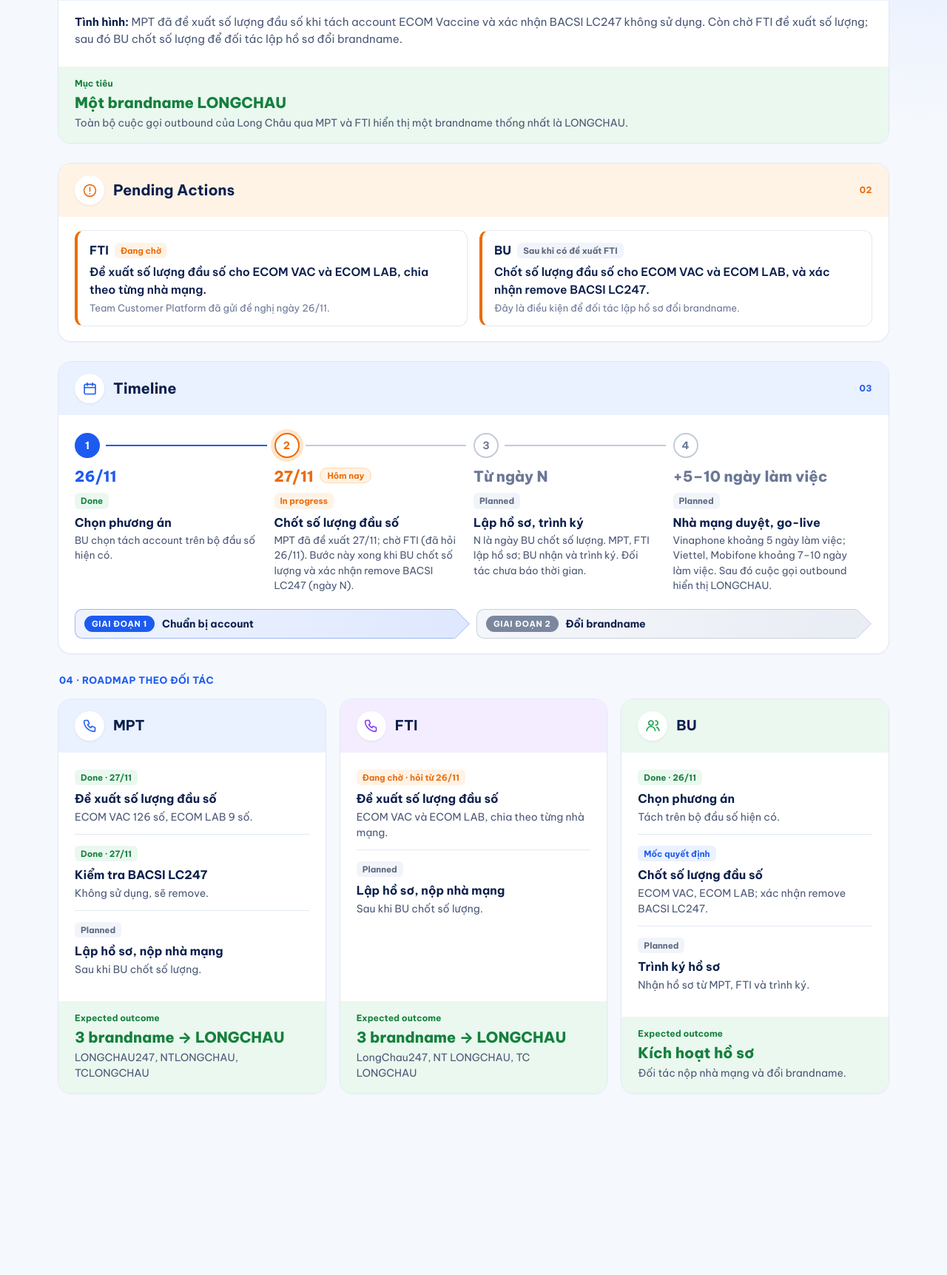
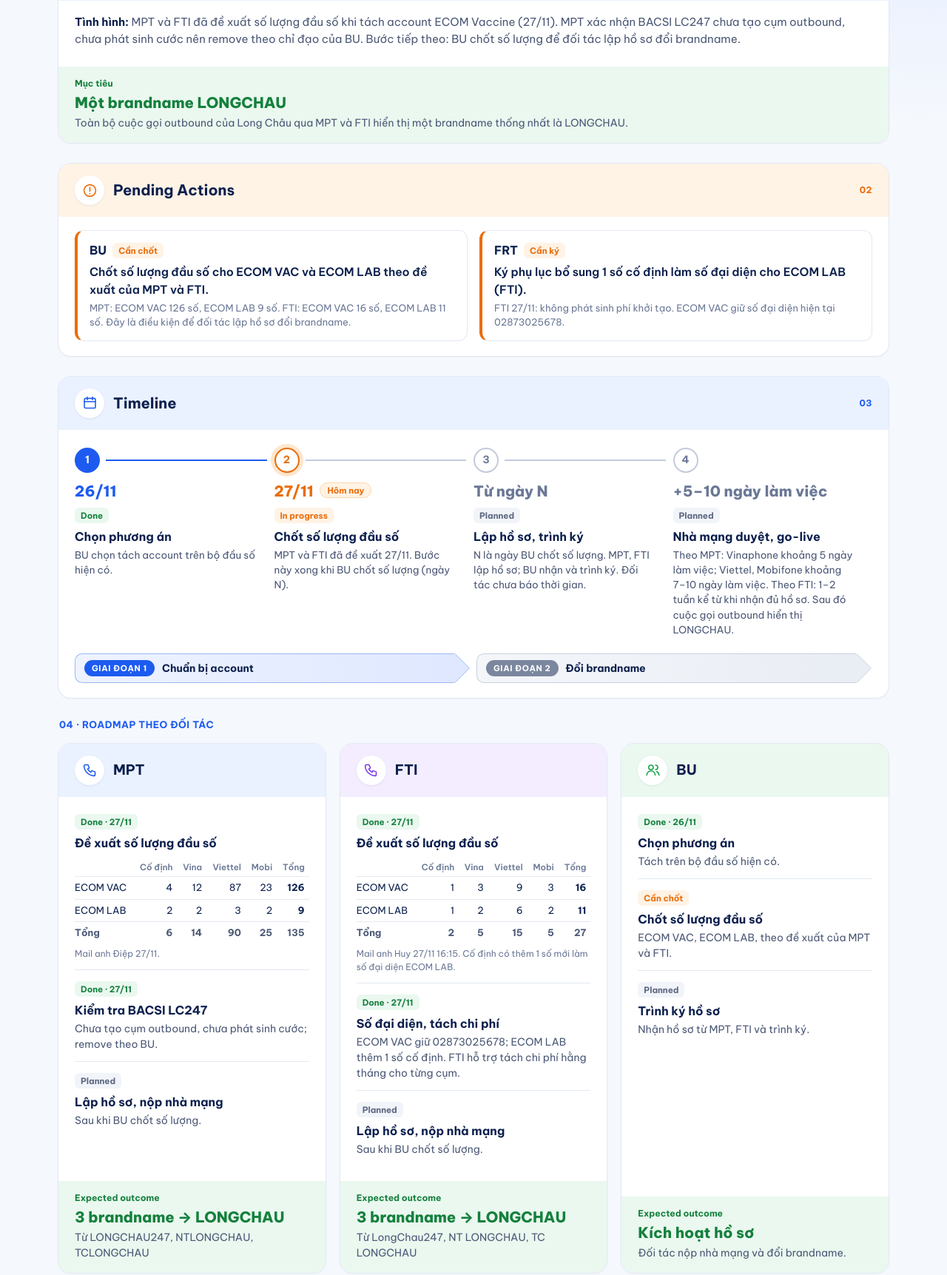
Before and after one commit to brandname-sync/brandname-sync.github.io, a plain HTML site: page index.html in a window 1280 px wide. Shown: the part 254-1977 px from the top of the page at 74% size. Before the commit the page ends 1796 px from the top, so only its background shows below. Drawn offline with Linux system fonts and the light colour scheme.

Commit message:
Cập nhật roadmap 27/11/2026 16:40 – phản hồi FTI 27/11, bảng đầu số theo nhà mạng
Co-Authored-By: Claude Opus 5.5 <noreply@anthropic.com>
Claude-Session: https://claude.ai/code/session_01WVa7uSuuYCucw836scPNbH

```diff
--- a/index.html
+++ b/index.html
@@ -73,7 +73,7 @@ h1 span{color:var(--blue)}
 .phases{display:grid;grid-template-columns:1fr 1fr;gap:30px;margin-top:18px;min-width:800px;padding-right:22px}
 .arrow{position:relative;height:40px;display:flex;align-items:center;gap:10px;padding:0 26px 0 12px;background:linear-gradient(90deg,#eef3ff,#dfe8ff);border:1.5px solid #9db7f5;border-right:0;border-radius:10px 0 0 10px;font-weight:700;font-size:14px}
 .arrow:after{content:"";position:absolute;right:-20px;top:-1.5px;border-left:20px solid #dfe8ff;border-top:20px solid transparent;border-bottom:20px solid transparent;filter:drop-shadow(1.5px 0 0 #9db7f5)}
-.arrow .tag{background:var(--blue);color:#fff;font-size:11px;letter-spacing:.06em;padding:3px 10px;border-radius:999px}
+.arrow .tag{white-space:nowrap;background:var(--blue);color:#fff;font-size:11px;letter-spacing:.06em;padding:3px 10px;border-radius:999px}
 .arrow.g2{background:linear-gradient(90deg,#f4f6fa,#e9edf4);border-color:#c9d1df}
 .arrow.g2:after{border-left-color:#e9edf4;filter:drop-shadow(1.5px 0 0 #c9d1df)}
 .arrow.g2 .tag{background:#7b879e}
@@ -91,7 +91,14 @@ h1 span{color:var(--blue)}
 .it:first-child{border-top:0;padding-top:2px}
 .it h3{font-size:16px;margin:6px 0 3px;font-weight:700}
 .it p{font-size:14px;margin:0;color:var(--muted)}
+.mt{width:100%;border-collapse:collapse;font-size:13px;margin:8px 0 4px;font-variant-numeric:tabular-nums}
+.mt th{font-size:11.5px;font-weight:600;color:var(--soft);text-align:right;padding:4px 6px;border-bottom:1px solid var(--line)}
+.mt td{text-align:right;padding:5px 6px;border-bottom:1px solid var(--line);color:var(--ink)}
+.mt th:first-child,.mt td:first-child{text-align:left;padding-left:0;white-space:nowrap}
+.mt tr.tt td{border-bottom:0;font-weight:700;color:var(--muted)}
+.it .src{font-size:12px;color:var(--soft)}
 .blk-title{font-size:13px;font-weight:700;color:var(--soft);letter-spacing:.04em;margin:0 0 4px}
+@media(max-width:640px){.tl,.phases{min-width:0}.tl{grid-template-columns:1fr;gap:18px}.st .ln{display:none}.phases{grid-template-columns:1fr;gap:10px}}
 @media(max-width:860px){h1{font-size:30px}.asks,.cols{grid-template-columns:1fr}}
 </style>
 </head>
@@ -101,7 +108,7 @@ h1 span{color:var(--blue)}
   <h1>Đồng bộ Voice Brandname <span>LONGCHAU</span></h1>
   <div class="meta">
     <span class="pill">Cập nhật: <b>27/11/2026</b></span>
-    <span class="pill warn"><i></i>Đang chờ đối tác</span>
+    <span class="pill warn"><i></i>Chờ BU chốt số lượng</span>
     <span class="pill">Phụ trách: <b>Team Customer Platform</b></span>
   </div>
 
@@ -109,7 +116,7 @@ h1 span{color:var(--blue)}
   <div class="card sec">
     <div class="sec-h"><span class="ic"><svg viewBox="0 0 24 24"><path d="M4 5h16M4 10h16M4 15h10M4 20h7"/></svg></span><h2>Summary</h2><span class="no">01</span></div>
     <div class="body">
-      <p><b>Tình hình:</b> MPT đã đề xuất số lượng đầu số khi tách account ECOM Vaccine và xác nhận BACSI LC247 không sử dụng. Còn chờ FTI đề xuất số lượng; sau đó BU chốt số lượng để đối tác lập hồ sơ đổi brandname.</p>
+      <p><b>Tình hình:</b> MPT và FTI đã đề xuất số lượng đầu số khi tách account ECOM Vaccine (27/11). MPT xác nhận BACSI LC247 chưa tạo cụm outbound, chưa phát sinh cước nên remove theo chỉ đạo của BU. Bước tiếp theo: BU chốt số lượng để đối tác lập hồ sơ đổi brandname.</p>
     </div>
     <div class="outcome">
       <div class="k">Mục tiêu</div>
@@ -124,14 +131,14 @@ h1 span{color:var(--blue)}
     <div class="body">
       <div class="asks">
         <div class="ask">
-          <div class="who"><b>FTI</b><span class="chip c-wait">Đang chờ</span></div>
-          <p class="t">Đề xuất số lượng đầu số cho ECOM VAC và ECOM LAB, chia theo từng nhà mạng.</p>
-          <p class="n">Team Customer Platform đã gửi đề nghị ngày 26/11.</p>
+          <div class="who"><b>BU</b><span class="chip c-wait">Cần chốt</span></div>
+          <p class="t">Chốt số lượng đầu số cho ECOM VAC và ECOM LAB theo đề xuất của MPT và FTI.</p>
+          <p class="n">MPT: ECOM VAC 126 số, ECOM LAB 9 số. FTI: ECOM VAC 16 số, ECOM LAB 11 số. Đây là điều kiện để đối tác lập hồ sơ đổi brandname.</p>
         </div>
         <div class="ask">
-          <div class="who"><b>BU</b><span class="chip c-plan">Sau khi có đề xuất FTI</span></div>
-          <p class="t">Chốt số lượng đầu số cho ECOM VAC và ECOM LAB, và xác nhận remove BACSI LC247.</p>
-          <p class="n">Đây là điều kiện để đối tác lập hồ sơ đổi brandname.</p>
+          <div class="who"><b>FRT</b><span class="chip c-wait">Cần ký</span></div>
+          <p class="t">Ký phụ lục bổ sung 1 số cố định làm số đại diện cho ECOM LAB (FTI).</p>
+          <p class="n">FTI 27/11: không phát sinh phí khởi tạo. ECOM VAC giữ số đại diện hiện tại 02873025678.</p>
         </div>
       </div>
     </div>
@@ -144,9 +151,9 @@ h1 span{color:var(--blue)}
       <div class="tlw">
         <div class="tl">
           <div class="st done"><div class="row"><span class="num">1</span><span class="ln"></span></div><div class="d">26/11</div><span class="chip c-done">Done</span><div class="lb">Chọn phương án</div><div class="ds">BU chọn tách account trên bộ đầu số hiện có.</div></div>
-          <div class="st now"><div class="row"><span class="num">2</span><span class="ln"></span></div><div class="d">27/11 <span class="today">Hôm nay</span></div><span class="chip c-wait">In progress</span><div class="lb">Chốt số lượng đầu số</div><div class="ds">MPT đã đề xuất 27/11; chờ FTI (đã hỏi 26/11). Bước này xong khi BU chốt số lượng và xác nhận remove BACSI LC247 (ngày N).</div></div>
+          <div class="st now"><div class="row"><span class="num">2</span><span class="ln"></span></div><div class="d">27/11 <span class="today">Hôm nay</span></div><span class="chip c-wait">In progress</span><div class="lb">Chốt số lượng đầu số</div><div class="ds">MPT và FTI đã đề xuất 27/11. Bước này xong khi BU chốt số lượng (ngày N).</div></div>
           <div class="st plan"><div class="row"><span class="num">3</span><span class="ln"></span></div><div class="d">Từ ngày N</div><span class="chip c-plan">Planned</span><div class="lb">Lập hồ sơ, trình ký</div><div class="ds">N là ngày BU chốt số lượng. MPT, FTI lập hồ sơ; BU nhận và trình ký. Đối tác chưa báo thời gian.</div></div>
-          <div class="st plan"><div class="row"><span class="num">4</span><span class="ln"></span></div><div class="d">+5–10 ngày làm việc</div><span class="chip c-plan">Planned</span><div class="lb">Nhà mạng duyệt, go-live</div><div class="ds">Vinaphone khoảng 5 ngày làm việc; Viettel, Mobifone khoảng 7–10 ngày làm việc. Sau đó cuộc gọi outbound hiển thị LONGCHAU.</div></div>
+          <div class="st plan"><div class="row"><span class="num">4</span><span class="ln"></span></div><div class="d">+5–10 ngày làm việc</div><span class="chip c-plan">Planned</span><div class="lb">Nhà mạng duyệt, go-live</div><div class="ds">Theo MPT: Vinaphone khoảng 5 ngày làm việc; Viettel, Mobifone khoảng 7–10 ngày làm việc. Theo FTI: 1–2 tuần kể từ khi nhận đủ hồ sơ. Sau đó cuộc gọi outbound hiển thị LONGCHAU.</div></div>
         </div>
         <div class="phases">
           <div class="arrow"><span class="tag">GIAI ĐOẠN 1</span>Chuẩn bị account</div>
@@ -164,25 +171,26 @@ h1 span{color:var(--blue)}
       <div class="card col mpt">
         <div class="sec-h"><span class="ic"><svg viewBox="0 0 24 24"><path d="M5 4h4l2 5-2.5 1.5a11 11 0 0 0 5 5L15 13l5 2v4a2 2 0 0 1-2 2A16 16 0 0 1 3 6a2 2 0 0 1 2-2"/></svg></span><h2>MPT</h2></div>
         <div class="body">
-          <div class="it"><span class="chip c-done">Done · 27/11</span><h3>Đề xuất số lượng đầu số</h3><p>ECOM VAC 126 số, ECOM LAB 9 số.</p></div>
-          <div class="it"><span class="chip c-done">Done · 27/11</span><h3>Kiểm tra BACSI LC247</h3><p>Không sử dụng, sẽ remove.</p></div>
+          <div class="it"><span class="chip c-done">Done · 27/11</span><h3>Đề xuất số lượng đầu số</h3><table class="mt"><tr><th></th><th>Cố định</th><th>Vina</th><th>Viettel</th><th>Mobi</th><th>Tổng</th></tr><tr><td>ECOM VAC</td><td>4</td><td>12</td><td>87</td><td>23</td><td><b>126</b></td></tr><tr><td>ECOM LAB</td><td>2</td><td>2</td><td>3</td><td>2</td><td><b>9</b></td></tr><tr class="tt"><td>Tổng</td><td>6</td><td>14</td><td>90</td><td>25</td><td><b>135</b></td></tr></table><p class="src">Mail anh Điệp 27/11.</p></div>
+          <div class="it"><span class="chip c-done">Done · 27/11</span><h3>Kiểm tra BACSI LC247</h3><p>Chưa tạo cụm outbound, chưa phát sinh cước; remove theo BU.</p></div>
           <div class="it"><span class="chip c-plan">Planned</span><h3>Lập hồ sơ, nộp nhà mạng</h3><p>Sau khi BU chốt số lượng.</p></div>
         </div>
-        <div class="outcome"><div class="k">Expected outcome</div><div class="v">3 brandname → LONGCHAU</div><p>LONGCHAU247, NTLONGCHAU, TCLONGCHAU</p></div>
+        <div class="outcome"><div class="k">Expected outcome</div><div class="v">3 brandname → LONGCHAU</div><p>Từ LONGCHAU247, NTLONGCHAU, TCLONGCHAU</p></div>
       </div>
       <div class="card col fti">
         <div class="sec-h"><span class="ic"><svg viewBox="0 0 24 24"><path d="M5 4h4l2 5-2.5 1.5a11 11 0 0 0 5 5L15 13l5 2v4a2 2 0 0 1-2 2A16 16 0 0 1 3 6a2 2 0 0 1 2-2"/></svg></span><h2>FTI</h2></div>
         <div class="body">
-          <div class="it"><span class="chip c-wait">Đang chờ · hỏi từ 26/11</span><h3>Đề xuất số lượng đầu số</h3><p>ECOM VAC và ECOM LAB, chia theo từng nhà mạng.</p></div>
+          <div class="it"><span class="chip c-done">Done · 27/11</span><h3>Đề xuất số lượng đầu số</h3><table class="mt"><tr><th></th><th>Cố định</th><th>Vina</th><th>Viettel</th><th>Mobi</th><th>Tổng</th></tr><tr><td>ECOM VAC</td><td>1</td><td>3</td><td>9</td><td>3</td><td><b>16</b></td></tr><tr><td>ECOM LAB</td><td>1</td><td>2</td><td>6</td><td>2</td><td><b>11</b></td></tr><tr class="tt"><td>Tổng</td><td>2</td><td>5</td><td>15</td><td>5</td><td><b>27</b></td></tr></table><p class="src">Mail anh Huy 27/11 16:15. Cố định có thêm 1 số mới làm số đại diện ECOM LAB.</p></div>
+          <div class="it"><span class="chip c-done">Done · 27/11</span><h3>Số đại diện, tách chi phí</h3><p>ECOM VAC giữ 02873025678; ECOM LAB thêm 1 số cố định. FTI hỗ trợ tách chi phí hằng tháng cho từng cụm.</p></div>
           <div class="it"><span class="chip c-plan">Planned</span><h3>Lập hồ sơ, nộp nhà mạng</h3><p>Sau khi BU chốt số lượng.</p></div>
         </div>
-        <div class="outcome"><div class="k">Expected outcome</div><div class="v">3 brandname → LONGCHAU</div><p>LongChau247, NT LONGCHAU, TC LONGCHAU</p></div>
+        <div class="outcome"><div class="k">Expected outcome</div><div class="v">3 brandname → LONGCHAU</div><p>Từ LongChau247, NT LONGCHAU, TC LONGCHAU</p></div>
       </div>
       <div class="card col bu">
         <div class="sec-h"><span class="ic"><svg viewBox="0 0 24 24"><circle cx="9" cy="8" r="3.5"/><path d="M2.5 20a6.5 6.5 0 0 1 13 0M16 4.5a3.5 3.5 0 0 1 0 7M18 14.5a6.5 6.5 0 0 1 3.5 5.5"/></svg></span><h2>BU</h2></div>
         <div class="body">
           <div class="it"><span class="chip c-done">Done · 26/11</span><h3>Chọn phương án</h3><p>Tách trên bộ đầu số hiện có.</p></div>
-          <div class="it"><span class="chip c-blue">Mốc quyết định</span><h3>Chốt số lượng đầu số</h3><p>ECOM VAC, ECOM LAB; xác nhận remove BACSI LC247.</p></div>
+          <div class="it"><span class="chip c-wait">Cần chốt</span><h3>Chốt số lượng đầu số</h3><p>ECOM VAC, ECOM LAB, theo đề xuất của MPT và FTI.</p></div>
           <div class="it"><span class="chip c-plan">Planned</span><h3>Trình ký hồ sơ</h3><p>Nhận hồ sơ từ MPT, FTI và trình ký.</p></div>
         </div>
         <div class="outcome"><div class="k">Expected outcome</div><div class="v">Kích hoạt hồ sơ</div><p>Đối tác nộp nhà mạng và đổi brandname.</p></div>
```
